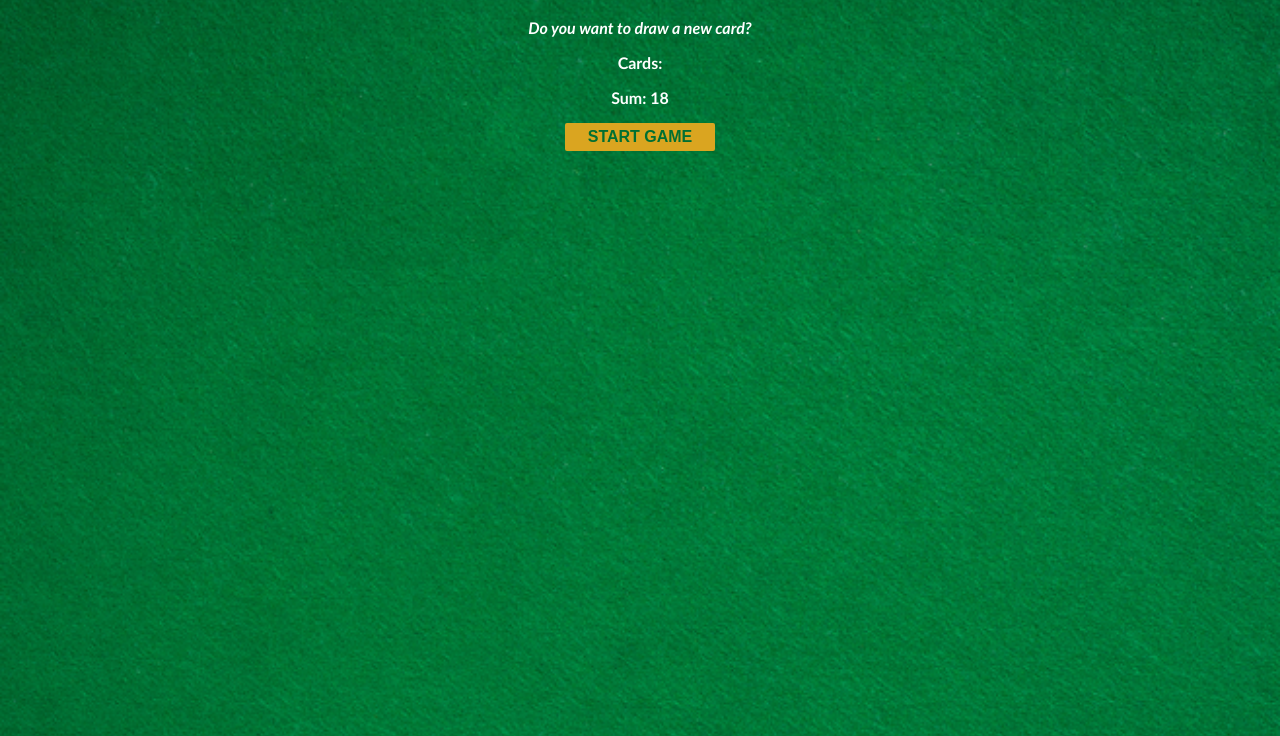
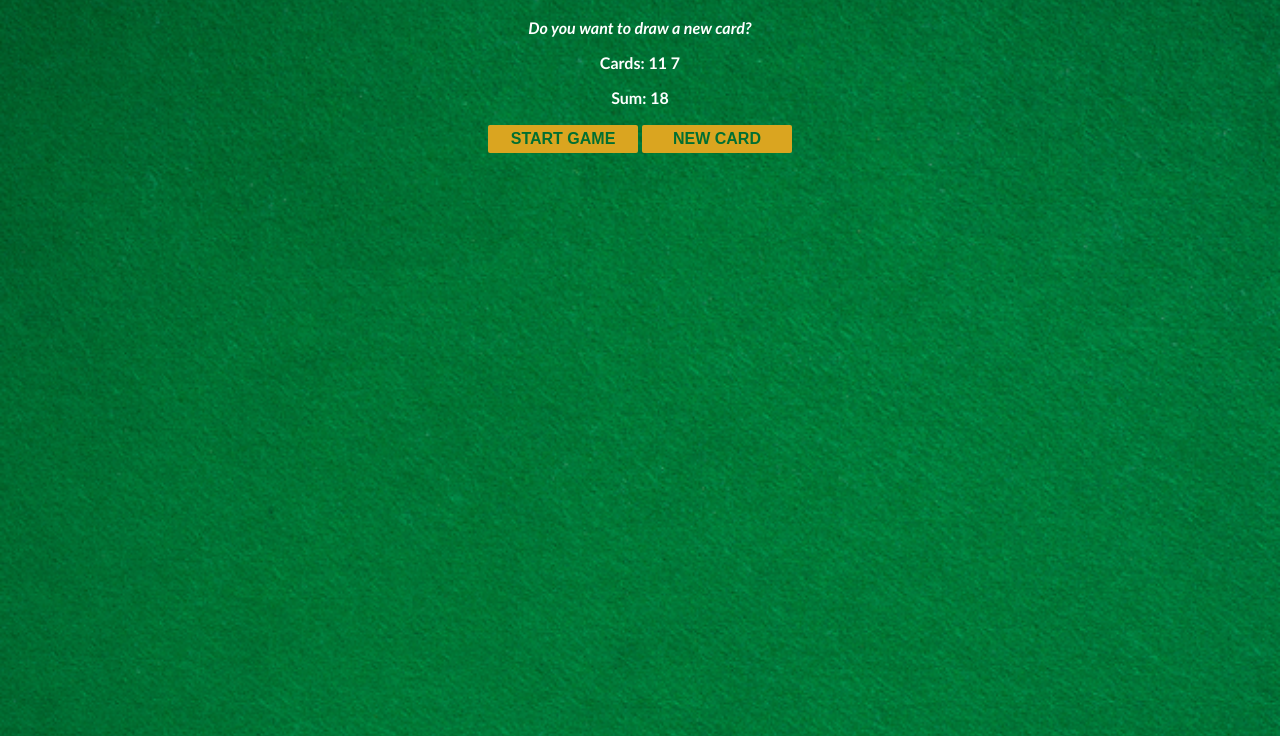
Before and after one commit to bhoyem/scrimba-blackjack, a plain HTML site: page index.html in a window 1280 px wide. Both pictures are taken after a click on the button "START GAME". Shown: the part 64-800 px from the top of the page. Drawn offline with Linux system fonts and the light colour scheme.

Commit message:
Add new card button
Added a button to generate a new card and added the new card to the sum. The button can be clicked repeatedly and the sum updates accordingly as well as the message element.

```diff
--- a/index.css
+++ b/index.css
@@ -17,7 +17,7 @@ h1 {
     font-style: italic;
 }
 
-#start-button {
+.button {
     color: #016f32;
     background-color: goldenrod;
     width: 150px;
@@ -27,4 +27,5 @@ h1 {
     font-weight: bold;
     border: none;
     border-radius: 2px;
+    margin: 2px 0px;
 }
--- a/index.html
+++ b/index.html
@@ -13,7 +13,9 @@
     <p id="message-el">Want to play a round?</p>
     <p id="cards-el">Cards:</p>
     <p id="sum-el">Sum:</p>
-    <button id="start-button" onclick="startGame()">START GAME</button>
+    <button id="start-button" class="button" onclick="startGame()">START GAME</button>
+    <button id="new-card-button" class = "button" onclick="newCard()">NEW CARD</button>
+
 
     <script src="index.js"></script>
 
--- a/index.js
+++ b/index.js
@@ -6,13 +6,18 @@ let isAlive = true;
 let message = "";
 let messageEl = document.getElementById("message-el");
 let sumEl = document.getElementById("sum-el");
+let cardsEl = document.getElementById("cards-el");
 
 console.log(`first card: ${firstCard}`);
 console.log(`second card: ${secondCard}`);
-console.log(`Sum: ${sum}`);
 
 function startGame() {
-    sumEl.textContent = "Sum: "+sum;
+    renderGame();
+}
+
+function renderGame() {
+    sumEl.textContent = "Sum: " + sum;
+    cardsEl.textContent = "Cards: " + firstCard + " " + secondCard;
     if (sum <= 20) {
         message = "Do you want to draw a new card?";
     } else if (sum === 21) {
@@ -23,5 +28,12 @@ function startGame() {
         isAlive = false
     }
     messageEl.textContent = message;
-    return;
 }
+
+function newCard() {
+    console.log("Drawing a new card from the deck.");
+    let card = Math.floor((Math.random() * 10) + 2);
+    sum += card;
+    console.log(`new card: ${card}`);
+    renderGame();
+};
```
